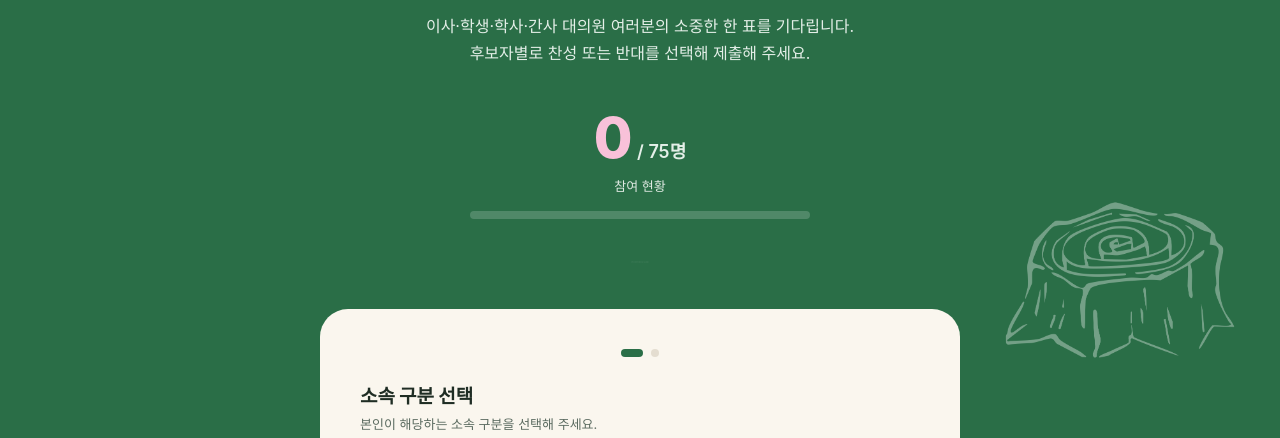
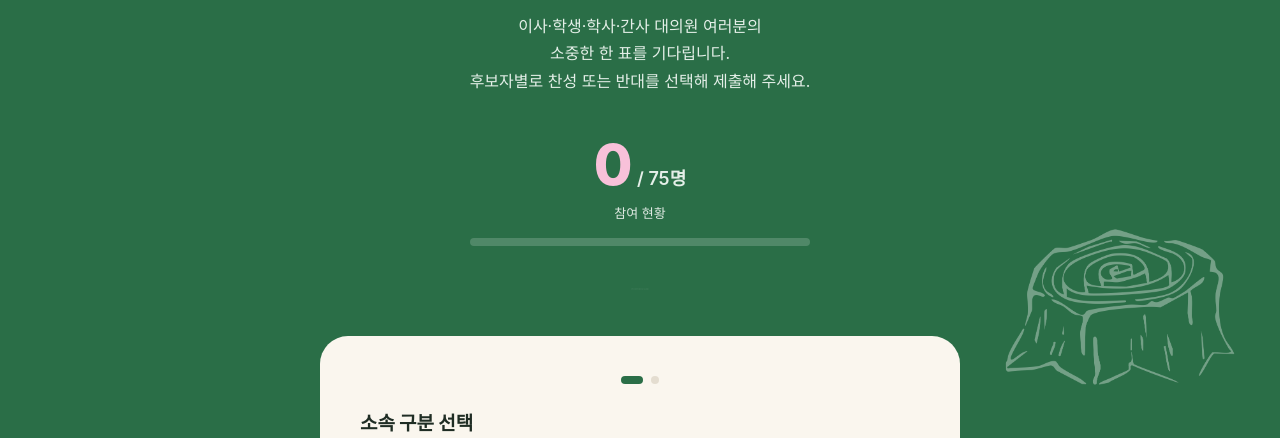
Before and after one commit to jeje-0/4, a website: page public/index.html in a window 1280 px wide. Shown: the part 271-709 px from the top of the page. Drawn offline with Linux system fonts and the light colour scheme; no server answers.

Commit message:
Update description text for voting announcement

```diff
--- a/public/index.html
+++ b/public/index.html
@@ -139,7 +139,7 @@
 
     <span class="pill-center"><span>법인이사 선출투표</span></span>
     <h1>제22차 IVF 정기총회<br><span class="accent">법인이사 선출</span></h1>
-    <p class="desc">이사·학생·학사·간사 대의원 여러분의 소중한 한 표를 기다립니다.<br>후보자별로 찬성 또는 반대를 선택해 제출해 주세요.</p>
+    <p class="desc">이사·학생·학사·간사 대의원 여러분의<br>소중한 한 표를 기다립니다.<br>후보자별로 찬성 또는 반대를 선택해 제출해 주세요.</p>
 
     <div class="stat">
       <div class="num"><span id="voteCount">0</span><small> / <span id="totalTarget">75</span>명</small></div>
```
